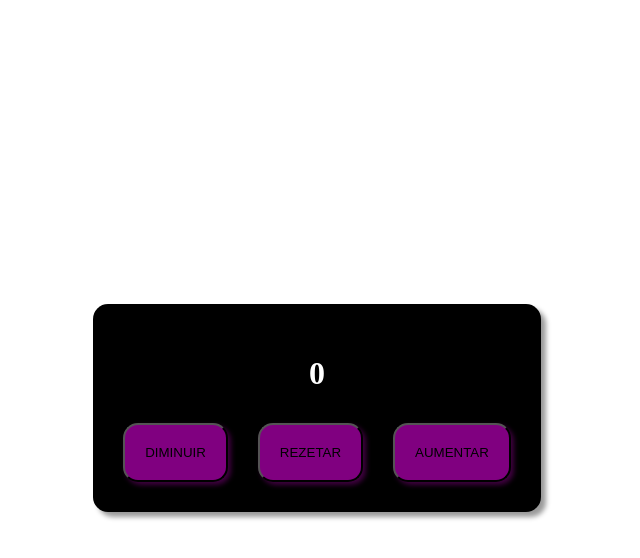
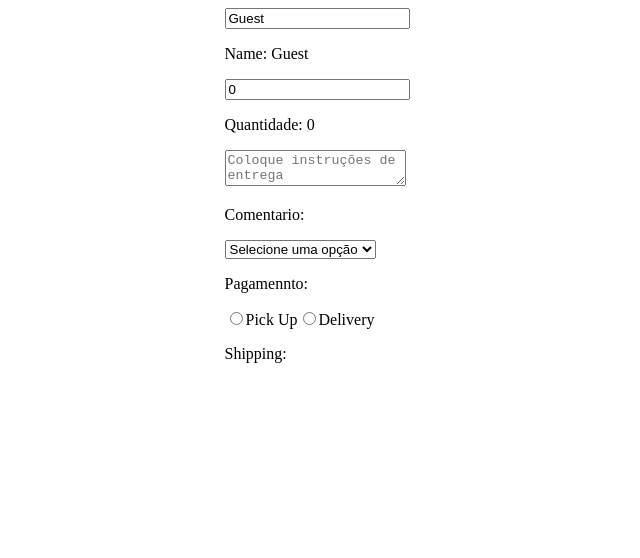
Before and after one commit to GUGOFO/Estudos-React, a React (Vite) app: page / in a window 1280 px wide. Shown: the top 558 px of the page, without its empty margins (323-963 px from the left). Built offline with nearby package versions, Linux system fonts and the light colour scheme.

Commit message:
OnChange

```diff
--- a/src/App.jsx
+++ b/src/App.jsx
@@ -1,9 +1,9 @@
-import Contador from "./jsx/Contador/Contador.jsx"
+import OnChange from "./jsx/OnChange/OnChange";
 
 function App(){
 
     return(
-        <Contador/>
+        <OnChange/>
     );
 }
 
--- /dev/null
+++ b/src/jsx/OnChange/OnChange.jsx
@@ -0,0 +1,64 @@
+
+import React, {useState} from "react"
+
+function OnChange(){
+
+    const [name, setName] = useState("Guest");
+    const [quantidade, setQuantidade] = useState(0);
+    const [comentario, setComentario] = useState("");
+    const [pagamento, setPagamento] = useState("");
+    const [envio, setEnvio] = useState("");
+
+    function handleNameChange(event){
+        setName(event.target.value)
+    }
+
+    function handleQuantidadeChange(event){
+        setQuantidade(event.target.value)
+    }
+
+    function handleComentarioChange(event){
+        setComentario(event.target.value)
+    }
+
+    function handlePagamentoChange(event){
+        setPagamento(event.target.value)
+    }
+
+    function handleEnvioChange(event){
+        setEnvio(event.target.value)
+    }
+
+    return(
+        <div>
+            <input type="text" value={name} onChange={handleNameChange}/>
+            <p>Name: {name}</p>
+
+            <input type="number" value={quantidade} onChange={handleQuantidadeChange}/>
+            <p>Quantidade: {quantidade}</p>
+
+            <textarea value={comentario} onChange={handleComentarioChange} placeholder="Coloque instruções de entrega"/>
+            <p>Comentario: {comentario}</p>
+
+            <select value={pagamento} onChange={handlePagamentoChange}>
+                <option value="">Selecione uma opção</option>
+                <option value="Visa">VISA</option>
+                <option value="Mastercard">MASTERCARD</option>
+                <option value="Pix">PIX</option>
+            </select>
+            <p>Pagamennto: {pagamento}</p>
+
+            <label>
+                <input type="radio" value="Pick Up" checked={envio==="Pick Up"} onChange={handleEnvioChange} />
+                Pick Up
+            </label>
+            <label>
+                <input type="radio" value="Delivery" checked={envio==="Delivery"} onChange={handleEnvioChange} />
+                Delivery
+            </label>
+            <p>Shipping: {envio}</p>
+        </div>
+    );
+}
+
+export default OnChange
```
